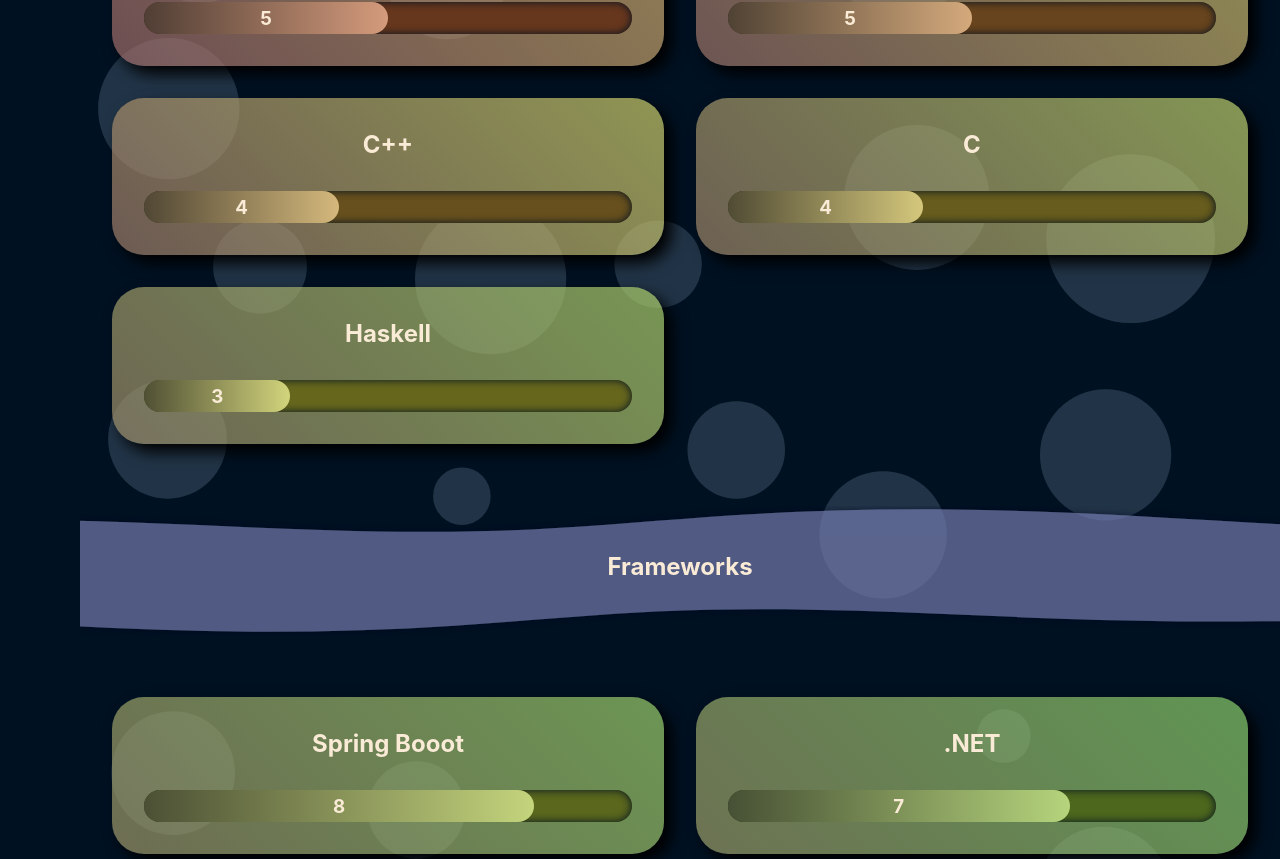
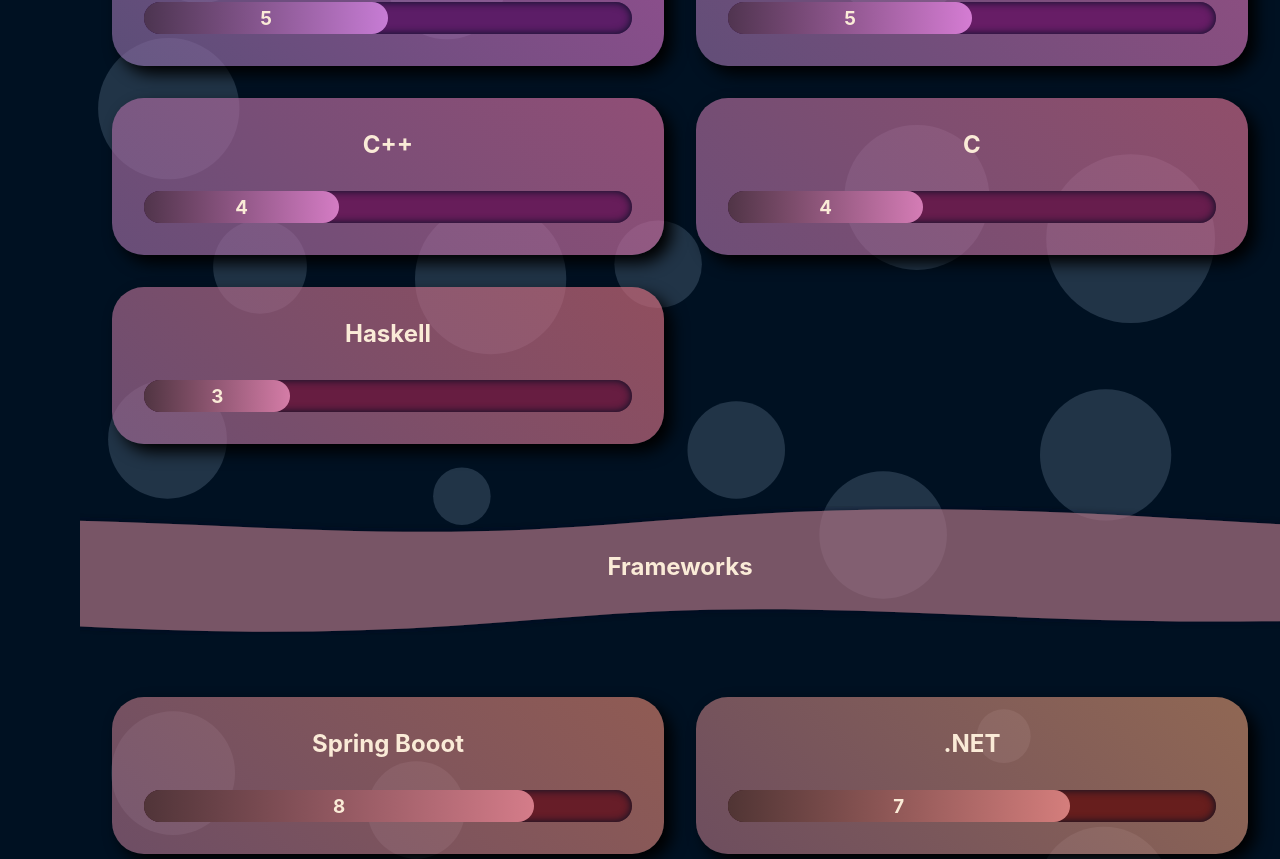
Before and after one commit to EliasFrykholm/eliasfrykholm.github.io, a Next.js app: page / in a window 1280 px wide. Shown: the part 4757-5616 px from the top of the page. Built offline with nearby package versions, Linux system fonts and the light colour scheme.

Commit message:
Generate colors based on component index in DOM

```diff
--- a/components/CardContainer.tsx
+++ b/components/CardContainer.tsx
@@ -1,23 +1,34 @@
 import styles from "../styles/CardContainer.module.css";
-import { generateColor, generateGradient } from "../static/ColorGenerator";
+import { generateColor, generateGradient, HslColor } from "../static/ColorGenerator";
+import { useEffect } from "react";
+import { useRef } from "react";
+import { useState } from "react";
 
 type Props = {
-  index: number;
+  coloredComponents: Element[];
   maxWidth?: string;
   children: React.ReactNode;
 };
 
-function CardContainer({ index, children, maxWidth }: Props) {
-  const color = generateColor(index);
-  color.saturation += 10;
+function CardContainer({ coloredComponents, children, maxWidth }: Props) {
+  const componentRef = useRef<HTMLDivElement>(null);
+  const [color, setColor] = useState<HslColor>(generateColor(0));
+
+  useEffect(() => {
+    const index = componentRef.current ? coloredComponents?.indexOf(componentRef.current) : 0;
+    const color = generateColor(index);
+    color.saturation += 10;
+    setColor(color);
+  }, [coloredComponents]);
 
   return (
     <div
-      className={styles.card}
+      className={`${styles.card} coloredComponent`}
       style={{
         background: generateGradient(color, 45, { hue: 40, saturation: 30, light: 10 }, true),
         maxWidth: maxWidth,
       }}
+      ref={componentRef}
     >
       {children}
     </div>
--- a/components/SkillCard.tsx
+++ b/components/SkillCard.tsx
@@ -1,6 +1,8 @@
 import styles from "../styles/SkillCard.module.css";
-import { generateColor, generateGradient, generateHslaString, generateHslString } from "../static/ColorGenerator";
-import CardContainer from "./CardContainer";
+import { generateColor, generateGradient, generateHslString, HslColor } from "../static/ColorGenerator";
+import { useEffect } from "react";
+import { useRef } from "react";
+import { useState } from "react";
 
 type Skill = {
   name: string;
@@ -9,15 +11,30 @@
 
 type Props = {
   skill: Skill;
-  index: number;
+  key: string;
+  coloredComponents: Element[];
 };
 
-function SkillCard({ skill, index }: Props) {
-  const color = generateColor(index);
-  color.saturation += 10;
+function SkillCard({ skill, key, coloredComponents }: Props) {
+  const componentRef = useRef<HTMLDivElement>(null);
+  const [color, setColor] = useState<HslColor>(generateColor(0));
+
+  useEffect(() => {
+    const index = componentRef.current ? coloredComponents?.indexOf(componentRef.current) : 0;
+    const color = generateColor(index);
+    color.saturation += 10;
+    setColor(color);
+  }, [coloredComponents]);
 
   return (
-    <CardContainer index={index}>
+    <div
+      className={`${styles.card} coloredComponent`}
+      style={{
+        background: generateGradient(color, 45, { hue: 40, saturation: 30, light: 10 }, true),
+      }}
+      ref={componentRef}
+      key={key}
+    >
       <h2>{skill.name}</h2>
       <div
         className={styles.skillIndicatorContainer}
@@ -43,7 +60,7 @@
           <h3 className={styles.levelText}>{skill.score}</h3>
         </div>
       </div>
-    </CardContainer>
+    </div>
   );
 }
 
--- a/components/SkillGrid.tsx
+++ b/components/SkillGrid.tsx
@@ -4,7 +4,7 @@
 
 type Props = {
   skills: Skill[];
-  indexCounter: Counter;
+  coloredComponents: Element[];
 };
 
 type Skill = {
@@ -12,13 +12,13 @@
   score: number;
 };
 
-function SkillGrid({ skills, indexCounter }: Props) {
+function SkillGrid({ skills, coloredComponents }: Props) {
   return (
     <div className={styles.container}>
       {skills
         .sort((a, b) => b.score - a.score)
         .map((skill, index) => (
-          <SkillCard skill={skill} index={indexCounter.getCount()}></SkillCard>
+          <SkillCard skill={skill} coloredComponents={coloredComponents} key={`skill-card-${index}`}></SkillCard>
         ))}
     </div>
   );
--- a/components/WaveSection.tsx
+++ b/components/WaveSection.tsx
@@ -1,13 +1,13 @@
 import { generateColor, generateHslString, generateHslaString } from "../static/ColorGenerator";
 import styles from "../styles/WaveSection.module.css";
 import Wave from "./Wave";
-import { useEffect, useState } from "react";
+import { useEffect, useRef, useState } from "react";
 
 type Props = {
   isBottom?: boolean;
   isTop?: boolean;
   scrollOffset: number;
-  colorIndex: number;
+  coloredComponents?: Element[];
   children: React.ReactNode;
 };
 
@@ -17,21 +17,24 @@
   prevColor?: string;
 };
 
-function WaveSection({ isBottom = false, isTop = false, scrollOffset, colorIndex, children }: Props) {
+function WaveSection({ isBottom = false, isTop = false, scrollOffset, coloredComponents, children }: Props) {
   const [colors, setColors] = useState<Colors>();
+  const componentRef = useRef<HTMLDivElement>(null);
+
   useEffect(() => {
-    const colorObj = generateColor(colorIndex);
+    const index = componentRef.current && coloredComponents ? coloredComponents?.indexOf(componentRef.current) : 0;
+    const colorObj = generateColor(index);
     const color = generateHslString(colorObj);
     const colorOpacity = generateHslaString(colorObj);
     var prevColor;
     if (!isTop) {
-      prevColor = generateHslString(generateColor(colorIndex - 1));
+      prevColor = generateHslString(generateColor(index - 1));
     }
     setColors({ color: color, colorOpacity: colorOpacity, prevColor: prevColor });
-  }, [setColors]);
+  }, [coloredComponents]);
 
   return (
-    <div>
+    <div className="coloredComponent" ref={componentRef}>
       <Wave scrollOffset={scrollOffset} color={colors?.color} previousColor={colors?.prevColor} />
       <div className={styles.container} style={{ backgroundColor: colors?.colorOpacity }}>
         {children}
--- a/pages/index.tsx
+++ b/pages/index.tsx
@@ -12,6 +12,7 @@
 const Home: NextPage = () => {
   const [offsetY, setOffsetY] = useState(0);
   const [pageHeight, setPageHeight] = useState(0);
+  const [coloredComponents, setColoredComponents] = useState<Element[]>([]);
   const indexCounter = new Counter();
   const handleScroll = () => setOffsetY(window.scrollY);
   const handleResize = () => setPageHeight(document.body.scrollHeight - window.innerHeight);
@@ -20,6 +21,8 @@
     addEventListener("scroll", handleScroll);
     addEventListener("resize", handleResize);
     setPageHeight(document.body.scrollHeight - window.innerHeight);
+
+    setColoredComponents(Array.from(document.getElementsByClassName("coloredComponent")));
 
     return () => {
       removeEventListener("scroll", handleScroll);
@@ -53,7 +56,7 @@
                 Contact: <a href="mailto: elias.frykholm@outlook.com">elias.frykholm@outlook.com</a>
               </h2>
             </div>
-            <CardContainer index={indexCounter.getCount()} maxWidth="1000px">
+            <CardContainer coloredComponents={coloredComponents} maxWidth="1000px">
               <h3>
                 Hi! <br />
                 My name is Elias, I am a driven software developer who thrives on problem solving and I continuously aim
@@ -69,7 +72,7 @@
 
         <section id="experience">
           <h1>Experience</h1>
-          <WaveSection scrollOffset={offsetY} colorIndex={indexCounter.getCount()} isTop>
+          <WaveSection scrollOffset={offsetY} coloredComponents={coloredComponents} isTop>
             <h2>Cygni, Part of Accenture - Fullstack Engineer Consultant</h2>
             <h3>Malmö, Sweden - September 2021 - Now</h3>
             <p>
@@ -79,7 +82,7 @@
               written during development for testing purposes. The application was then deployed using AWS Amplify.
             </p>
           </WaveSection>
-          <WaveSection scrollOffset={offsetY} colorIndex={indexCounter.getCount()}>
+          <WaveSection scrollOffset={offsetY} coloredComponents={coloredComponents}>
             <h2>Axis Communications - Master Thesis Student</h2>
             <h3>Lund, Sweden - October 2021 - June 2021</h3>
             <p>
@@ -95,7 +98,7 @@
               due to using service mesh in a way it is not intended for.
             </p>
           </WaveSection>
-          <WaveSection scrollOffset={offsetY} colorIndex={indexCounter.getCount()}>
+          <WaveSection scrollOffset={offsetY} coloredComponents={coloredComponents}>
             <h2>Nibe AB - Fullstack Developer</h2>
             <h3>Markaryd, Sweden (Remote)- June 2020 - September 2020 (Full-time)</h3>
             <h3>Markaryd, Sweden (Remote)- November 2020 - December 2020 (Part-time)</h3>
@@ -108,7 +111,7 @@
               using React.js for the frontend together with Electron and backend in C# .NET Core.
             </p>
           </WaveSection>
-          <WaveSection scrollOffset={offsetY} colorIndex={indexCounter.getCount()}>
+          <WaveSection scrollOffset={offsetY} coloredComponents={coloredComponents}>
             <h2>Calmon Stepper Motor Technologies - Embedded Developer Summer Intern</h2>
             <h3>Karlshamn, Sweden - June 2019 - August 2019 (Full-time)</h3>
             <p>
@@ -118,7 +121,7 @@
               electrical engineering and programming in C++.
             </p>
           </WaveSection>
-          <WaveSection scrollOffset={offsetY} colorIndex={indexCounter.getCount()} isBottom>
+          <WaveSection scrollOffset={offsetY} coloredComponents={coloredComponents} isBottom>
             <h2>Lund Formula Student - Embedded Developer</h2>
             <h3>Lund, Sweden - August 2019 - December 2020</h3>
             <p>
@@ -135,7 +138,7 @@
         </section>
         <section id="education">
           <h1>Education & Certification</h1>
-          <WaveSection scrollOffset={offsetY} colorIndex={indexCounter.getCount()} isTop>
+          <WaveSection scrollOffset={offsetY} coloredComponents={coloredComponents} isTop>
             <h2>Lund University - Master of Science, Computer Science</h2>
             <h3>Lund, Sweden - August 2016 - June 2021</h3>
             <p>
@@ -151,7 +154,7 @@
               due to using service mesh in a way it is not intended for.
             </p>
           </WaveSection>
-          <WaveSection scrollOffset={offsetY} colorIndex={indexCounter.getCount()}>
+          <WaveSection scrollOffset={offsetY} coloredComponents={coloredComponents}>
             <h2>Professional Scrum Master I (PSM I)</h2>
             <h3>April 2022 -</h3>
             <p>
@@ -164,7 +167,7 @@
               Verify: <a href="https://www.credly.com/badges/afa64343-1040-4c6e-bdef-c5bde0c0400c">Credly</a>
             </h3>
           </WaveSection>
-          <WaveSection scrollOffset={offsetY} colorIndex={indexCounter.getCount()}>
+          <WaveSection scrollOffset={offsetY} coloredComponents={coloredComponents}>
             <h2>AWS Certified Solutions Architect - Associate (SAA-C02)</h2>
             <h3>June 2022 - June 2025</h3>
             <p>
@@ -176,7 +179,7 @@
               Verify: <a>Credly</a>
             </h3>
           </WaveSection>
-          <WaveSection scrollOffset={offsetY} colorIndex={indexCounter.getCount()} isBottom>
+          <WaveSection scrollOffset={offsetY} coloredComponents={coloredComponents} isBottom>
             <h2>AWS Certified Cloud Practitioner (CLF-C01)</h2>
             <h3>June 2022 - June 2025</h3>
             <p>
@@ -191,7 +194,7 @@
         </section>
         <section id="skills">
           <h1>Skills</h1>
-          <WaveSection scrollOffset={offsetY} colorIndex={indexCounter.getCount()} isTop isBottom>
+          <WaveSection scrollOffset={offsetY} coloredComponents={coloredComponents} isTop isBottom>
             <h2 style={{ textAlign: "center" }}>Programming</h2>
           </WaveSection>
           <SkillGrid
@@ -208,9 +211,9 @@
               { name: "C", score: 4 },
               { name: "Haskell", score: 3 },
             ]}
-            indexCounter={indexCounter}
+            coloredComponents={coloredComponents}
           ></SkillGrid>
-          <WaveSection scrollOffset={offsetY} colorIndex={indexCounter.getCount()} isTop isBottom>
+          <WaveSection scrollOffset={offsetY} coloredComponents={coloredComponents} isTop isBottom>
             <h2 style={{ textAlign: "center" }}>Frameworks</h2>
           </WaveSection>
           <SkillGrid
@@ -229,9 +232,9 @@
               { name: "Tensorflow", score: 3 },
               { name: "Keras", score: 3 },
             ]}
-            indexCounter={indexCounter}
+            coloredComponents={coloredComponents}
           ></SkillGrid>
-          <WaveSection scrollOffset={offsetY} colorIndex={indexCounter.getCount()} isTop isBottom>
+          <WaveSection scrollOffset={offsetY} coloredComponents={coloredComponents} isTop isBottom>
             <h2 style={{ textAlign: "center" }}>SCM and CI/CD</h2>
           </WaveSection>
           <SkillGrid
@@ -252,9 +255,9 @@
               { name: "Tensorflow", score: 3 },
               { name: "Keras", score: 3 },
             ]}
-            indexCounter={indexCounter}
+            coloredComponents={coloredComponents}
           ></SkillGrid>
-          <WaveSection scrollOffset={offsetY} colorIndex={indexCounter.getCount()} isTop isBottom>
+          <WaveSection scrollOffset={offsetY} coloredComponents={coloredComponents} isTop isBottom>
             <h2 style={{ textAlign: "center" }}>Databases</h2>
           </WaveSection>
           <SkillGrid
@@ -265,9 +268,9 @@
               { name: "Prometheus", score: 5 },
               { name: "Neo4J", score: 5 },
             ]}
-            indexCounter={indexCounter}
+            coloredComponents={coloredComponents}
           ></SkillGrid>
-          <WaveSection scrollOffset={offsetY} colorIndex={indexCounter.getCount()} isTop isBottom>
+          <WaveSection scrollOffset={offsetY} coloredComponents={coloredComponents} isTop isBottom>
             <h2 style={{ textAlign: "center" }}>Cloud</h2>
           </WaveSection>
           <SkillGrid
@@ -276,9 +279,9 @@
               { name: "Azure", score: 6 },
               { name: "GCP", score: 4 },
             ]}
-            indexCounter={indexCounter}
+            coloredComponents={coloredComponents}
           ></SkillGrid>
-          <WaveSection scrollOffset={offsetY} colorIndex={indexCounter.getCount()} isTop isBottom>
+          <WaveSection scrollOffset={offsetY} coloredComponents={coloredComponents} isTop isBottom>
             <h2 style={{ textAlign: "center" }}>Methods & Processes</h2>
           </WaveSection>
           <SkillGrid
@@ -290,12 +293,12 @@
               { name: "Mob Programming", score: 4 },
               { name: "XP", score: 3 },
             ]}
-            indexCounter={indexCounter}
+            coloredComponents={coloredComponents}
           ></SkillGrid>
         </section>
         <section id="projects">
           <h1>Projects</h1>
-          <WaveSection scrollOffset={offsetY} colorIndex={indexCounter.getCount()} isTop>
+          <WaveSection scrollOffset={offsetY} coloredComponents={coloredComponents} isTop>
             <h2>Movie Recommender</h2>
             <h3>
               Technologies: Java, Dart, Spring boot, Flutter, Microservices, Recommendation Engine, Graph Database,
@@ -330,7 +333,7 @@
               which serves all the movie data.
             </p>
           </WaveSection>
-          <WaveSection scrollOffset={offsetY} colorIndex={indexCounter.getCount()}>
+          <WaveSection scrollOffset={offsetY} coloredComponents={coloredComponents}>
             <h2>Microservice Notes App</h2>
             <h3>
               Technologies: Java, Golang, TypeScript, Spring boot, React, Microservices, MongoDB, Docker, AWS,
@@ -362,7 +365,7 @@
               docker images, publish the docker images and either deploy or update the infrastructure on AWS.
             </p>
           </WaveSection>
-          <WaveSection scrollOffset={offsetY} colorIndex={indexCounter.getCount()}>
+          <WaveSection scrollOffset={offsetY} coloredComponents={coloredComponents}>
             <h2>Dig-Bot</h2>
             <h3>Technologies: Java, TypeScript, React, WebSockets, Server-Client</h3>
             <p>
@@ -391,7 +394,7 @@
               score which is based on collected points and the depth they got to.
             </p>
           </WaveSection>
-          <WaveSection scrollOffset={offsetY} colorIndex={indexCounter.getCount()} isBottom>
+          <WaveSection scrollOffset={offsetY} coloredComponents={coloredComponents} isBottom>
             <h2>Resumé Web Page</h2>
             <h3>Technologies: TypeScript, React, Next.js, CSS, Github Actions</h3>
             <p>
--- a/styles/SkillCard.module.css
+++ b/styles/SkillCard.module.css
@@ -1,3 +1,12 @@
+.card {
+    display: flex;
+    align-items: center;
+    flex-direction: column;
+    border-radius: 2rem;
+    box-shadow: 0.5rem 0.5rem 1rem #000;
+    padding: 2rem;
+}
+
 .skillIndicatorContainer {
     width: 100%;
     height: 2rem;
```
